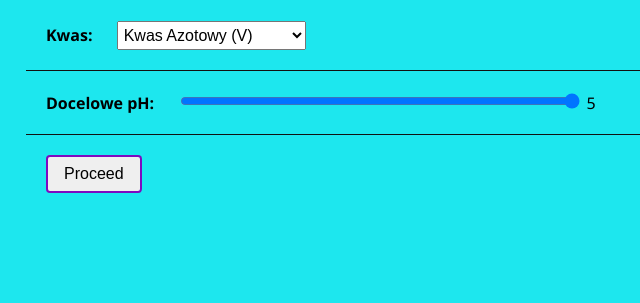
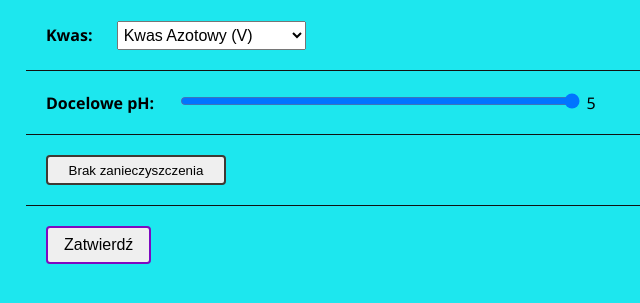
Before and after one commit to zielonyogor/pH-Control-Simulator-Web-App, a Flask app: page / in a window 1280 px wide. Shown: the part 270-573 px from the top of the page, without its empty margins (114-754 px from the left). Run offline with Flask 3, Linux system fonts and the light colour scheme; some libraries are stand-ins or nearby versions.

Commit message:
Added button for cp_pollutant

```diff
--- a/flaskr/__init__.py
+++ b/flaskr/__init__.py
@@ -3,7 +3,8 @@ import os
 from flask import Flask, render_template, request
 from flaskr.plot import create_plot
 import plotly.express as px
-import plotly.io as pio
+# import plotly.io as pio
+import plotly
 
 import json
 from math import sqrt, log10
@@ -35,6 +36,7 @@ def create_app(test_config=None):
         pass
 
     load_data_json("flaskr//acids.json")
+
     @app.route('/', methods=["GET", "POST"])
     def index():
         if request.method == 'POST':
@@ -42,10 +44,14 @@ def create_app(test_config=None):
 
             fig = create_plot(height)
 
-            plot_html = pio.to_html(fig, full_html=False)
+            #plot_html = pio.to_html(fig, full_html=False)
+            graphJSON = json.dumps(fig, cls=plotly.utils.PlotlyJSONEncoder)
 
-            return render_template('home.html', plot_html=plot_html, options=options)
-        return render_template("home.html", options=options)
+            cp = request.form.get('cp_type')
+            print(cp)
+
+            return render_template('home.html', graphJSON=graphJSON, options=options)
+        return render_template("home.html", graphJSON="", options=options)
 
     return app
 
--- a/flaskr/static/styles.css
+++ b/flaskr/static/styles.css
@@ -48,6 +48,14 @@ body {
     margin: auto;
 }
 
+.button{
+    width: 180px;
+    height: 30px;
+    border: 2px solid rgb(63, 57, 51);
+    border-radius: 4px;
+    cursor: pointer;
+}
+
 input[type="range"] {
     width:400px;
   }
--- a/flaskr/templates/home.html
+++ b/flaskr/templates/home.html
@@ -31,22 +31,28 @@
         </div>
 
         <div class="form__fieldset">
-            <input class="form__submit form__input" type="submit" value="Proceed">
+            <button type="button" class="button" id="cp_button">Brak zanieczyszczenia</button>
+            <input type="hidden" name="cp_type" id="cp_type" value="Brak zanieczyszczenia">
+
+        </div>
+
+        <div class="form__fieldset">
+            <input class="form__submit form__input" type="submit" value="Zatwierdź">
         </div>
 
     </form>
 
-    <div id="plotly-plot"></div>
-    {{ plot_html|safe }}
+    <!-- <div id="plotly-plot"></div> -->
+    <div id='chart' class='chart'></div>
+</body>
+    <!-- skrypty -->
 
     <script>
         //zmienianie pH_min i ewentualnie pH na slider podczas zmieniania kwasu
         document.getElementById('substance').addEventListener('change', function() {
-            var selectedOption = this.options[this.selectedIndex];
-
+            var option = this.options[this.selectedIndex];
             // tu albo zostawiamy zaokrąglanie albo dodajemy do kwasów zaokrąglanie
-            var new_pH_min = parseFloat(selectedOption.getAttribute('pH_min')).toFixed(2);
-
+            var new_pH_min = parseFloat(option.getAttribute('pH_min')).toFixed(2);
             var current_pH = parseFloat(document.getElementById('pH').value).toFixed(2);
 
             document.getElementById('pH').min = new_pH_min;
@@ -58,6 +64,31 @@
         document.getElementById('substance').dispatchEvent(new Event('change'));
     </script>
 
-</body>
+    <script>
+        var button = document.getElementById('cp_button');
+        var cp_input = document.getElementById('cp_type');
+        button.addEventListener('click', function() {
+            switch(button.textContent){
+                case "Brak zanieczyszczenia":
+                    button.textContent = "Słabe zanieczyszczenie";
+                    cp_input.value = "mild"; //nazwy stężenia (na razie takie, trezba bedzie zmienić)
+                    break;
+                case "Słabe zanieczyszczenie":
+                    button.textContent = "Mocne zanieczyszczenie";
+                    cp_input.value = "heavy";
+                    break;
+                case "Mocne zanieczyszczenie":
+                button.textContent = "Brak zanieczyszczenia";
+                    cp_input.value = "zero";
+                    break;
+                default:
+                    break;
+            }
+        });
+  </script>
 
+<script>
+    var graphs = {{graphJSON | safe}};
+    Plotly.plot('chart',graphs,{});
+</script>
 </html>
```
